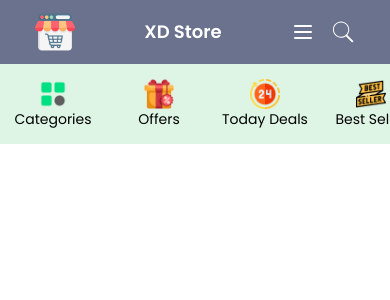
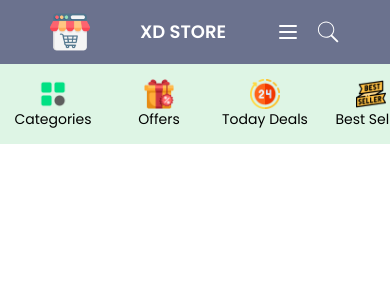
Before and after one commit to Kannu-Mandora/XD-Store-Frontend, a React (Create React App) app: page / in a window 390 px wide. Shown: the top 300 px of the page. Built offline with nearby package versions, Linux system fonts and the light colour scheme; the HTML template or start-up script is replaced by a standard one.

Commit message:
Change Width in sm/md-screen.css Change modified hidden property for Tablets.

```diff
--- a/src/Components/mobile/Hambar.js
+++ b/src/Components/mobile/Hambar.js
@@ -3,7 +3,7 @@ import { Link, Outlet } from "react-router-dom";
 const Hambar = () => {
   return (
     <>
-      <div className="sm:hidden flex justify-around items-center bg-quaternary-color h-16">
+      <div className="lg:hidden flex justify-evenly items-center bg-quaternary-color h-16">
         <Link to="/">
           <img
             src={require("../../assests/images/Animated Icons/logo.png")}
@@ -12,7 +12,12 @@ const Hambar = () => {
           />
         </Link>
         <Link to="/" className="text-white text-lg font-semibold">
-          XD Store
+          XD STORE
+        </Link>
+        <Link to="Login" className="max-sm:hidden">
+          <span className="bg-leaf-darker-color leaf-light-color rounded px-3 py-2 shadow ">
+            Login/Signup
+          </span>
         </Link>
         <div className="flex items-center ">
           <svg
@@ -51,7 +56,7 @@ const Hambar = () => {
           </div>
         </div>
       </div>
-      <Outlet/>
+      <Outlet />
     </>
   );
 };
--- a/src/Components/mobile/Main.js
+++ b/src/Components/mobile/Main.js
@@ -4,7 +4,7 @@ import Productbars from '../jsx/Productbars'
 const Main = () => {
   return (
     <>
-      <div className="sm:hidden flex justify-start items-center h-20 bg-leaf-light-color overflow-scroll">
+      <div className="lg:hidden flex justify-start items-center h-20 bg-leaf-light-color overflow-scroll">
         <Productbars/>
     </div>
     </>
--- a/src/assests/css/md-screen.css
+++ b/src/assests/css/md-screen.css
@@ -1 +1 @@
-@media screen and (width>=768px) {}
+@media screen and (width>=1025px) {}
--- a/src/assests/css/sm-screen.css
+++ b/src/assests/css/sm-screen.css
@@ -1,4 +1,4 @@
-@media screen and (width<=640px) {
+@media (width<=1024px) {
    .productData{
       display: flex;
       justify-content: center;
```
